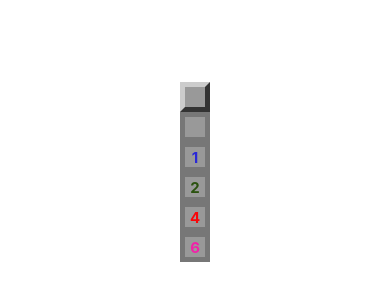
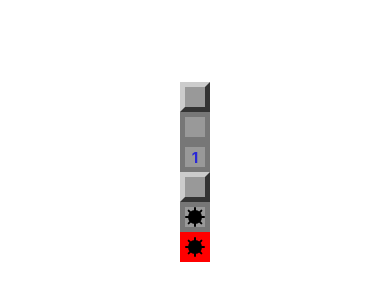
Before and after one commit to wallaceneto/Minefield, a React Native app: screen / in a window 390 px wide. Shown: the part 250-550 px from the top of the page. Built offline with nearby package versions, Linux system fonts and the light colour scheme.

Commit message:
feat: creating mine component

```diff
--- a/src/components/Field/Field.tsx
+++ b/src/components/Field/Field.tsx
@@ -2,17 +2,23 @@ import React from 'react';
 import {Text, View} from 'react-native';
 
 import styles from './styles';
+import Mine from '../Mine';
 
 type Props = {
   mined?: boolean;
   opened?: boolean;
   nearMines?: number;
+  exploded?: boolean;
 };
 
-export default function Field({mined, opened, nearMines}: Props) {
+export default function Field({mined, opened, nearMines, exploded}: Props) {
   const styleField: Array<any> = [styles.field];
+
   if (opened) {
     styleField.push(styles.opened);
+  }
+  if (exploded) {
+    styleField.push(styles.exploded);
   }
   if (styleField.length === 1) {
     styleField.push(styles.regular);
@@ -41,6 +47,7 @@ export default function Field({mined, opened, nearMines}: Props) {
       ) : (
         false
       )}
+      {mined && opened ? <Mine /> : false}
     </View>
   );
 }
--- a/src/components/Field/styles.ts
+++ b/src/components/Field/styles.ts
@@ -25,6 +25,10 @@ const styles = StyleSheet.create({
     fontWeight: 'bold',
     fontSize: params.fontSize,
   },
+  exploded: {
+    backgroundColor: 'red',
+    borderColor: 'red',
+  },
 });
 
 export default styles;
--- /dev/null
+++ b/src/components/Mine/index.tsx
@@ -0,0 +1,15 @@
+import React from 'react';
+import {View} from 'react-native';
+import styles from './styles';
+
+export default function Mine() {
+  return (
+    <View style={styles.container}>
+      <View style={styles.coreMine} />
+      <View style={styles.line} />
+      <View style={[styles.line, {transform: [{rotate: '45deg'}]}]} />
+      <View style={[styles.line, {transform: [{rotate: '90deg'}]}]} />
+      <View style={[styles.line, {transform: [{rotate: '135deg'}]}]} />
+    </View>
+  );
+}
--- /dev/null
+++ b/src/components/Mine/styles.ts
@@ -0,0 +1,25 @@
+import {StyleSheet} from 'react-native';
+
+const styles = StyleSheet.create({
+  container: {
+    alignItems: 'center',
+    justifyContent: 'center',
+  },
+  coreMine: {
+    height: 14,
+    width: 14,
+    borderRadius: 10,
+    backgroundColor: 'black',
+    alignItems: 'center',
+    justifyContent: 'center',
+  },
+  line: {
+    position: 'absolute',
+    height: 2,
+    width: 20,
+    borderRadius: 3,
+    backgroundColor: 'black',
+  },
+});
+
+export default styles;
--- a/src/screens/Home/index.tsx
+++ b/src/screens/Home/index.tsx
@@ -10,9 +10,9 @@ export default function HomeScreen() {
       <Field />
       <Field opened />
       <Field opened nearMines={1} />
-      <Field opened nearMines={2} />
-      <Field opened nearMines={4} />
-      <Field opened nearMines={6} />
+      <Field mined />
+      <Field mined opened />
+      <Field mined exploded opened />
     </View>
   );
 }
```
